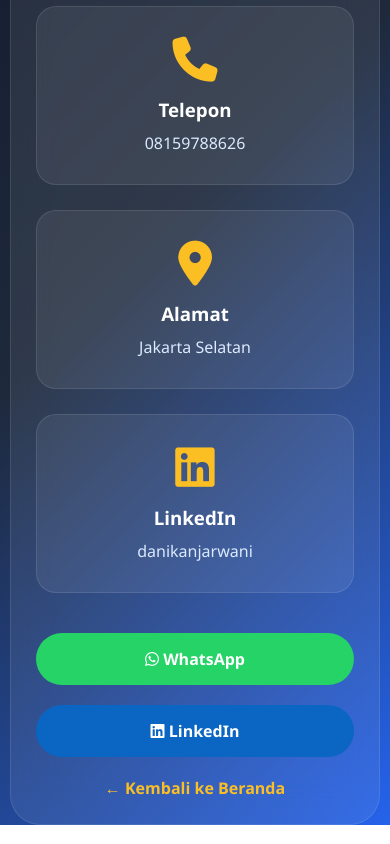
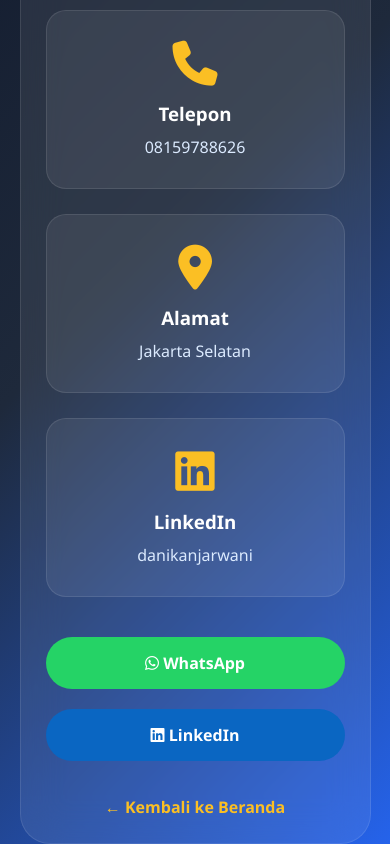
Before and after one commit to danikAnjarWani23/Danik-Anjar-Wani, a plain HTML site: page contact/contact.html in a window 390 px wide. Shown: the part 418-1262 px from the top of the page. Drawn offline with Linux system fonts and the light colour scheme.

Commit message:
Update contact.css

```diff
--- a/contact/contact.css
+++ b/contact/contact.css
@@ -149,15 +149,15 @@
 .back-btn:hover{
     color:white;
 }
-@media(max-width:768px){
+
+@media screen and (max-width:768px){
 
 .contact-container{
-    width:95%;
     padding:25px;
 }
 
 .contact-header h1{
-    font-size:32px;
+    font-size:35px;
 }
 
 .contact-grid{
@@ -172,9 +172,4 @@
     width:100%;
 }
 
-.back-btn{
-    display:block;
-    margin-top:20px;
 }
-
-}
```
